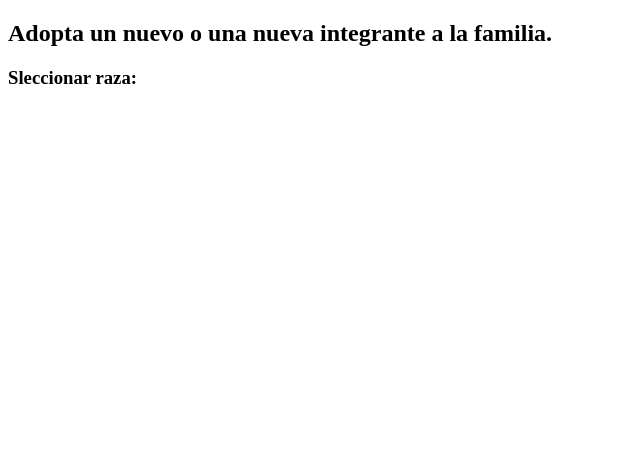
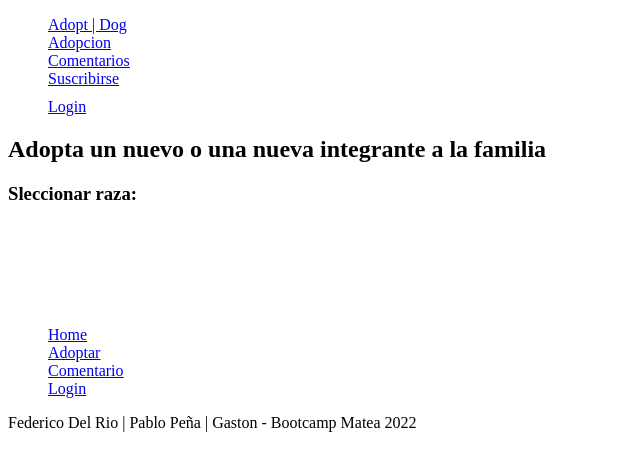
Before and after one commit to sebas-pena/adopt-dogs, a plain HTML site: page public/adopcion.html in a window 1280 px wide. Shown: the whole page, without its empty margins (0-640 px from the left). Drawn offline with Linux system fonts and the light colour scheme; no server answers.

Commit message:
Agrega Header, Footer y Clases

```diff
--- a/public/adopcion.html
+++ b/public/adopcion.html
@@ -9,16 +9,73 @@
 		<title>Adopcion</title>
 	</head>
 	<body>
-		<nav>
-			<ul>
-				<li></li>
+
+		<div class="Header">
+
+			<nav >
+				<ul class="Navegacion">
+					<li class="nav-link-Hom">
+						<a class="Logo" href="./Home.html">Adopt | Dog</a>
+					</li>
+					<li>
+						<a href="./adopcion.html">Adopcion</a>
+					</li>
+					<li>
+						<a href="./404.html">Comentarios</a>
+					</li>
+					<li class="nav-link-sus">
+						<a  href="./404.html">Suscribirse</a>
+					</li>
+					<li>
+						<a href="./404.html">Login<img  class="svg-login" src="./Img/login.svg" alt=""></a>
+					</li>
+				</ul>
+			</nav>
+
+		</div>
+
+		<main>
+			<div class="Cabeza">
+				<h2>Adopta un nuevo o una nueva integrante a la familia</h2>
+			</div>
+			<div class="Filtro">
+
+				<h3 class="F3">Sleccionar raza:</h3>
+				<br>
+				<ul id="breeds-list"></ul>
+
+			</div>
+			<br>
+			<br>
+			<ul id="dogs-ctn"></ul>
+
+		</main>
+
+		<section class='Footer'>
+			<div class='Social'>
+			  <a href=''><i class='social'><FaTwitter/></i></a>
+			  <a href=''><i class='social'><FaInstagram/></i></a>
+			  <a href=''><i class='social'><FaFacebookF/></i></a>
+			  <a href=''><i class='social'><FaGithub/></i></a>
+			</div>
+
+			<ul class='lista'>
+			  <li>
+				<a href='./Home.html'>Home</a>
+			  </li>
+			  <li>
+				<a href='./adopcion.html'>Adoptar</a>
+			  </li>
+			  <li>
+				<a href='./404.html'>Comentario</a>
+			  </li>
+			  <li>
+				<a href='./404.html'>Login</a>
+			  </li>
 			</ul>
-		</nav>
-		<main>
-			<h2>Adopta un nuevo o una nueva integrante a la familia.</h2>
-			<h3>Sleccionar raza:</h3>
-			<ul id="breeds-list"></ul>
-			<ul id="dogs-ctn"></ul>
-		</main>
+			<p class='Copyrigth'>
+			Federico Del Rio | Pablo Peña | Gaston - Bootcamp Matea 2022
+			</p>
+		  </section>
 	</body>
 </html>
```
